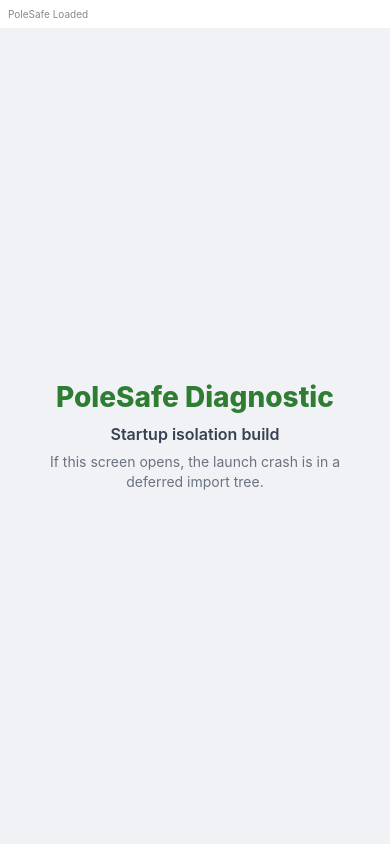
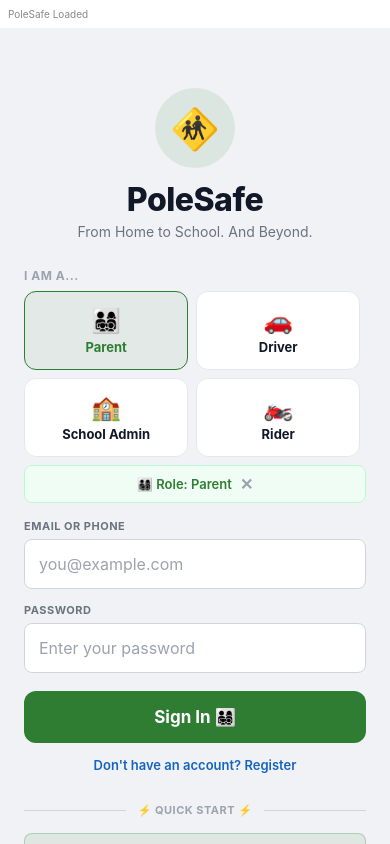
Before and after one commit to hassankavuma-prog/polesafe, a React Native app in the folder mobile/: screen / in a window 390 px wide. Built offline with nearby package versions, Linux system fonts and the light colour scheme.

Commit message:
diagnostic: restore core login and auth startup

```diff
--- a/mobile/PoleSafeApp.js
+++ b/mobile/PoleSafeApp.js
@@ -1,8 +1,9 @@
-// PoleSafe Mobile App v3 — Diagnostic startup isolation build
-// Temporary only: minimal startup surface to identify launch-crash source.
+// PoleSafe Mobile App v3 — Diagnostic core login/auth restore
+// Temporary only: Group A restoration for startup isolation.
 
-import React, { useEffect, useState } from 'react';
+import React, { useEffect, useState, useCallback } from 'react';
 import { View, Text, StyleSheet } from 'react-native';
+import AsyncStorage from '@react-native-async-storage/async-storage';
 import { NavigationContainer } from '@react-navigation/native';
 import { createStackNavigator } from '@react-navigation/stack';
 import { SafeAreaProvider } from 'react-native-safe-area-context';
@@ -12,16 +13,6 @@
 
 const Stack = createStackNavigator();
 
-function DiagnosticStubScreen() {
-  return (
-    <View style={styles.root}>
-      <Text style={styles.title}>PoleSafe Diagnostic</Text>
-      <Text style={styles.subtitle}>Startup isolation build</Text>
-      <Text style={styles.body}>If this screen opens, the launch crash is in a deferred import tree.</Text>
-    </View>
-  );
-}
-
 const styles = StyleSheet.create({
   root: { flex: 1, alignItems: 'center', justifyContent: 'center', backgroundColor: '#F0F2F5', padding: 24 },
   title: { fontSize: 28, fontWeight: '800', color: '#2E7D32', marginBottom: 10, textAlign: 'center' },
@@ -29,19 +20,55 @@
   body: { fontSize: 14, color: '#6B7280', textAlign: 'center', maxWidth: 320, lineHeight: 20 },
 });
 
+function LoadingScreen() {
+  return (
+    <View style={styles.root}>
+      <Text style={styles.title}>PoleSafe</Text>
+      <Text style={styles.subtitle}>Loading…</Text>
+    </View>
+  );
+}
+
 export default function PoleSafeApp() {
-  const [mounted, setMounted] = useState(true);
+  const [isLoading, setIsLoading] = useState(true);
+  const [userToken, setUserToken] = useState(null);
+  const [userRole, setUserRole] = useState(null);
+  const [roleScope, setRoleScope] = useState('main');
+
+  const checkAuth = useCallback(async () => {
+    try {
+      const token = await AsyncStorage.getItem('polesafe_token') || await AsyncStorage.getItem('token');
+      const role = await AsyncStorage.getItem('userRole');
+      const scope = await AsyncStorage.getItem('roleScope');
+      setUserToken(token);
+      setUserRole(role);
+      setRoleScope(scope || 'main');
+    } catch (e) {
+      console.log('Auth check error:', e);
+    } finally {
+      setIsLoading(false);
+    }
+  }, []);
 
   useEffect(() => {
-    setMounted(true);
-  }, []);
+    checkAuth();
+  }, [checkAuth]);
+
+  if (isLoading) {
+    return (
+      <SafeAreaProvider>
+        <StatusBar style="light" />
+        <LoadingScreen />
+      </SafeAreaProvider>
+    );
+  }
 
   return (
     <SafeAreaProvider>
       <StatusBar style="light" />
       <NavigationContainer>
         <Stack.Navigator screenOptions={{ headerShown: false, animationEnabled: true }}>
-          <Stack.Screen name="Diagnostic" component={DiagnosticStubScreen} options={{ headerShown: false }} />
+          <Stack.Screen name="Login" component={LoginScreen} options={{ headerShown: false }} />
         </Stack.Navigator>
       </NavigationContainer>
     </SafeAreaProvider>
```
